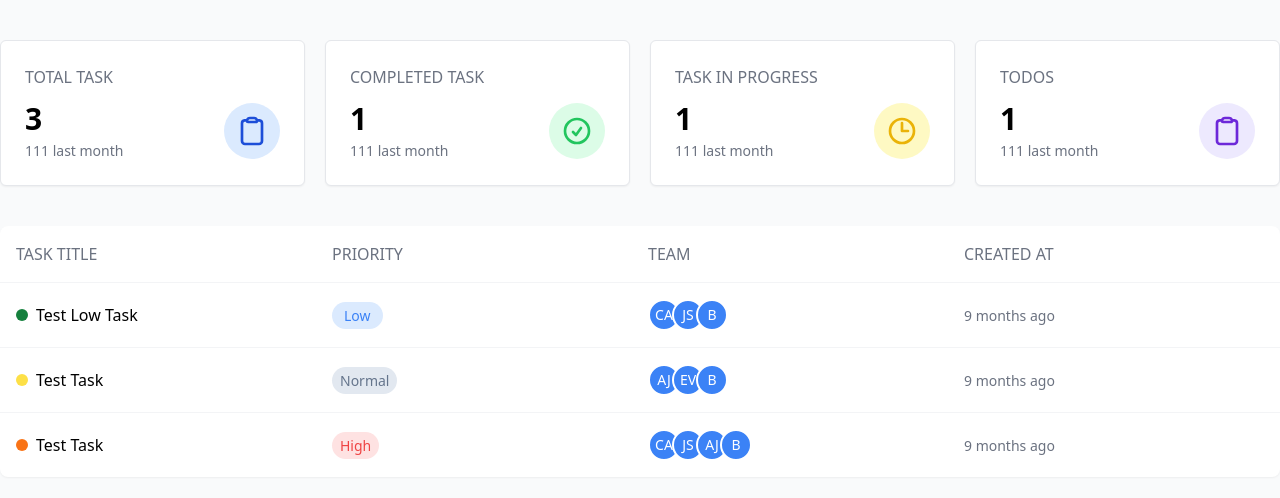
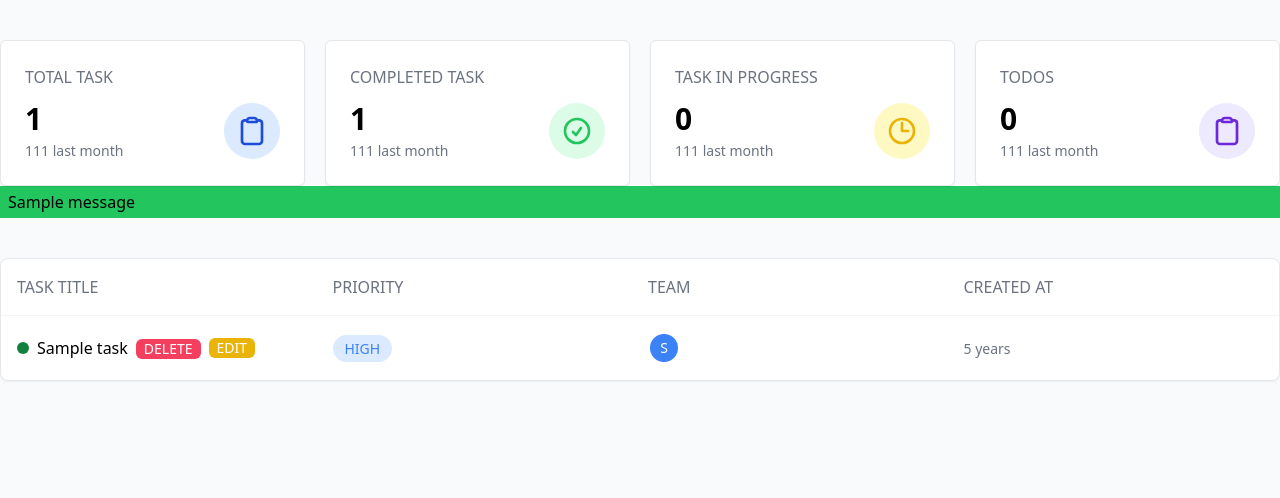
Before and after one commit to alaminmiah4274/task_management, a Django app: page /tasks/manager-dashboard/ in a window 1280 px wide. Shown: the part 40-538 px from the top of the page. Run offline with Django 5.2, Linux system fonts and the light colour scheme; tables that the repository leaves empty hold one stand-in row (values such as "Sample post"); one stand-in notice (Sample message) is shown.

Commit message:
CRUD operations in django

```diff
--- a/static/css/output.css
+++ b/static/css/output.css
@@ -633,6 +633,11 @@ video {
   margin-right: auto;
 }
 
+.my-8 {
+  margin-top: 2rem;
+  margin-bottom: 2rem;
+}
+
 .mb-1 {
   margin-bottom: 0.25rem;
 }
@@ -820,24 +825,9 @@ video {
   border-color: rgb(243 244 246 / var(--tw-border-opacity, 1));
 }
 
-.border-red-500 {
-  --tw-border-opacity: 1;
-  border-color: rgb(239 68 68 / var(--tw-border-opacity, 1));
-}
-
 .border-white {
   --tw-border-opacity: 1;
   border-color: rgb(255 255 255 / var(--tw-border-opacity, 1));
-}
-
-.border-yellow-700 {
-  --tw-border-opacity: 1;
-  border-color: rgb(161 98 7 / var(--tw-border-opacity, 1));
-}
-
-.border-green-700 {
-  --tw-border-opacity: 1;
-  border-color: rgb(21 128 61 / var(--tw-border-opacity, 1));
 }
 
 .bg-blue-100 {
@@ -870,11 +860,6 @@ video {
   background-color: rgb(21 128 61 / var(--tw-bg-opacity, 1));
 }
 
-.bg-orange-500 {
-  --tw-bg-opacity: 1;
-  background-color: rgb(249 115 22 / var(--tw-bg-opacity, 1));
-}
-
 .bg-red-100 {
   --tw-bg-opacity: 1;
   background-color: rgb(254 226 226 / var(--tw-bg-opacity, 1));
@@ -883,6 +868,11 @@ video {
 .bg-red-500 {
   --tw-bg-opacity: 1;
   background-color: rgb(239 68 68 / var(--tw-bg-opacity, 1));
+}
+
+.bg-rose-500 {
+  --tw-bg-opacity: 1;
+  background-color: rgb(244 63 94 / var(--tw-bg-opacity, 1));
 }
 
 .bg-slate-200 {
@@ -910,24 +900,9 @@ video {
   background-color: rgb(254 249 195 / var(--tw-bg-opacity, 1));
 }
 
-.bg-yellow-300 {
-  --tw-bg-opacity: 1;
-  background-color: rgb(253 224 71 / var(--tw-bg-opacity, 1));
-}
-
 .bg-yellow-500 {
   --tw-bg-opacity: 1;
   background-color: rgb(234 179 8 / var(--tw-bg-opacity, 1));
-}
-
-.bg-rose-300 {
-  --tw-bg-opacity: 1;
-  background-color: rgb(253 164 175 / var(--tw-bg-opacity, 1));
-}
-
-.bg-rose-500 {
-  --tw-bg-opacity: 1;
-  background-color: rgb(244 63 94 / var(--tw-bg-opacity, 1));
 }
 
 .p-2 {
@@ -1013,19 +988,9 @@ video {
   color: rgb(34 197 94 / var(--tw-text-opacity, 1));
 }
 
-.text-red-500 {
-  --tw-text-opacity: 1;
-  color: rgb(239 68 68 / var(--tw-text-opacity, 1));
-}
-
 .text-red-700 {
   --tw-text-opacity: 1;
   color: rgb(185 28 28 / var(--tw-text-opacity, 1));
-}
-
-.text-slate-500 {
-  --tw-text-opacity: 1;
-  color: rgb(100 116 139 / var(--tw-text-opacity, 1));
 }
 
 .text-slate-700 {
@@ -1051,6 +1016,18 @@ video {
 .shadow-sm {
   --tw-shadow: 0 1px 2px 0 rgb(0 0 0 / 0.05);
   --tw-shadow-colored: 0 1px 2px 0 var(--tw-shadow-color);
+  box-shadow: var(--tw-ring-offset-shadow, 0 0 #0000), var(--tw-ring-shadow, 0 0 #0000), var(--tw-shadow);
+}
+
+.shadow-lg {
+  --tw-shadow: 0 10px 15px -3px rgb(0 0 0 / 0.1), 0 4px 6px -4px rgb(0 0 0 / 0.1);
+  --tw-shadow-colored: 0 10px 15px -3px var(--tw-shadow-color), 0 4px 6px -4px var(--tw-shadow-color);
+  box-shadow: var(--tw-ring-offset-shadow, 0 0 #0000), var(--tw-ring-shadow, 0 0 #0000), var(--tw-shadow);
+}
+
+.shadow-xl {
+  --tw-shadow: 0 20px 25px -5px rgb(0 0 0 / 0.1), 0 8px 10px -6px rgb(0 0 0 / 0.1);
+  --tw-shadow-colored: 0 20px 25px -5px var(--tw-shadow-color), 0 8px 10px -6px var(--tw-shadow-color);
   box-shadow: var(--tw-ring-offset-shadow, 0 0 #0000), var(--tw-ring-shadow, 0 0 #0000), var(--tw-shadow);
 }
 
--- a/tasks/models.py
+++ b/tasks/models.py
@@ -42,9 +42,10 @@ class TaskDetail(models.Model):
 		(LOW, "LOW")
 	)
 	# std_id = models.CharField(max_length = 200, primary_key = True) # to make primary key
+	# assigned_to = models.CharField(max_length=250)
+
 
 	task = models.OneToOneField(Task, on_delete = models.CASCADE, related_name = "details")
-	assigned_to = models.CharField(max_length = 250)
 	priority = models.CharField(max_length = 1, choices = PRIORITY_OPTIONS, default = LOW)
 	notes = models.TextField(blank = True, null = True)
 
--- a/tasks/templates/dashboard/dashboard.html
+++ b/tasks/templates/dashboard/dashboard.html
@@ -22,6 +22,8 @@
         <h1 class="text-2xl font-semibold">Dashboard</h1>
 
         <div class="flex items-center gap-4">
+
+          <!-- notification button -->
           <button class="p-2 rounded-full hover:bg-gray-100">
             <svg
               xmlns="http://www.w3.org/2000/svg"
@@ -38,6 +40,8 @@
               />
             </svg>
           </button>
+
+          <!-- normal button -->
           <button class="bg-blue-500 h-10 w-10 rounded-full text-white">
             B
           </button>
@@ -49,12 +53,14 @@
       <!-- cards section -->
       <section class="mt-10">
         <div class="grid grid-cols-1 md:grid-cols-2 lg:grid-cols-4 gap-5">
+
           <!-- total card -->
+          <a href="{% url 'manager-dashboard' %}">
             <div class="border bg-white rounded-md shadow-sm p-6">
               <h1 class="text-gray-500 font-medium mb-3">TOTAL TASK</h1>
               <div class="flex justify-between items-center">
                 <div>
-                <p class="text-3xl font-semibold mb-1">3</p>
+                  <p class="text-3xl font-semibold mb-1">{{counts.total}}</p>
                    <p class="text-gray-500 text-sm">111 last month</p>
                 </div>
 
@@ -77,13 +83,16 @@
                 </button>
               </div>
             </div>
+          </a>
 
-          <!-- complete -->
+
+          <!-- completed -->
+          <a href="{% url 'manager-dashboard' %}?type=completed">
             <div class="border bg-white rounded-md shadow-sm p-6">
               <h1 class="text-gray-500 font-medium mb-3">COMPLETED TASK</h1>
               <div class="flex justify-between items-center">
                 <div>
-                <p class="text-3xl font-semibold mb-1">1</p>
+                  <p class="text-3xl font-semibold mb-1"> {{counts.completed}} </p>
                   <p class="text-gray-500 text-sm">111 last month</p>
                 </div>
 
@@ -106,13 +115,16 @@
                 </button>
               </div>
             </div>
+          </a>
 
-          <!-- progress -->
+
+          <!-- in progress -->
+          <a href="{% url 'manager-dashboard' %}?type=in-progress">
             <div class="border bg-white rounded-md shadow-sm p-6">
               <h1 class="text-gray-500 font-medium mb-3">TASK IN PROGRESS</h1>
               <div class="flex justify-between items-center">
                 <div>
-                <p class="text-3xl font-semibold mb-1">1</p>
+                  <p class="text-3xl font-semibold mb-1"> {{counts.in_progress}} </p>
                   <p class="text-gray-500 text-sm">111 last month</p>
                 </div>
 
@@ -135,13 +147,16 @@
                 </button>
               </div>
             </div>
+          </a>
+
 
           <!-- todos -->
+          <a href="{% url 'manager-dashboard' %}?type=pending">
             <div class="border bg-white rounded-md shadow-sm p-6">
               <h1 class="text-gray-500 font-medium mb-3">TODOS</h1>
               <div class="flex justify-between items-center">
                 <div>
-                <p class="text-3xl font-semibold mb-1">1</p>
+                  <p class="text-3xl font-semibold mb-1"> {{counts.pending}} </p>
                   <p class="text-gray-500 text-sm">111 last month</p>
                 </div>
 
@@ -164,8 +179,24 @@
                 </button>
               </div>
             </div>
+          </a>
         </div>
       </section>
+
+      <!-- task deleted messages -->
+      <div>
+        {% if messages %}
+          {% for message in messages %}
+            {% if message.tags == 'success' %}
+              <div class="px-2 py-1 {% if message.tags == 'success' %} bg-green-500 {% endif %}">{{message}}</div>
+            {% endif %}
+
+            {% if message.tags == 'error' %}
+              <div class="px-2 py-1 {% if message.tags == 'error' %} bg-rose-500 {% endif %}">{{message}}</div>
+            {% endif %}
+          {% endfor %}
+        {% endif %}
+      </div>
 
       <!-- django part -->
       <!-- prettier-ignore -->
--- a/tasks/templates/dashboard/manager_dashboard.html
+++ b/tasks/templates/dashboard/manager_dashboard.html
@@ -9,8 +9,9 @@
 
 <!-- table section -->
 <section class="mt-10">
+  <div class="bg-white rounded-lg shadow-sm border">
+
     <!-- table header -->
-  <div class="bg-white rounded-lg shadow-sm">
     <div
       class="grid grid-cols-4 text-gray-500 p-4 border-b border-gray-100 gap-4"
     >
@@ -23,117 +24,50 @@
     <!-- table elements -->
 
     <!-- task one -->
+    {% for task in tasks %}
       <div class="divide-y divide-gray-100">
         <div class="grid grid-cols-4 items-center p-4 gap-4">
+
+          <!-- title -->
           <div class="flex items-center gap-2">
             <div class="w-3 h-3 bg-green-700 rounded-full"></div>
-          <div class="">Test Low Task</div>
+            <div class=""> {{task.title}} </div>
+
+            <!-- task delete button -->
+            <form action="{% url 'delete-task' task.id %}" method="POST">
+              {% csrf_token %}
+              <button type="submit" class="px-2 bg-rose-500 rounded-md text-white text-sm">DELETE</button>
+            </form>
+
+            <!-- task edit button -->
+            <a href="{% url 'update-task' task.id %}" class="px-2 bg-yellow-500 rounded-md text-sm text-white">EDIT</a>
           </div>
+
+          <!-- priority -->
           <div>
             <span class="px-3 py-1 text-sm rounded-full bg-blue-100 text-blue-500"
-            >Low</span
+              > {{task.details.get_priority_display}} </span
             >
           </div>
-        <div>
+
+          <!-- team -->
           <div class="flex -space-x-2">
+            {% for emp in task.assigned_to.all %}
                <div
                   class="w-8 h-8 rounded-full bg-blue-500 flex justify-center items-center text-white text-sm border-2 border-white"
               >
-              CA
+                {{emp.name|slice:":1"}}
               </div>
-            <div
-              class="w-8 h-8 bg-blue-500 text-white rounded-full flex justify-center items-center text-sm border-2 border-white"
-            >
-              JS
+            {% endfor %}
           </div>
-            <div
-              class="w-8 h-8 bg-blue-500 text-white rounded-full flex justify-center items-center text-sm border-2 border-white"
-            >
-              B
+
+          <!-- created at -->
+          <div>
+            <span class="text-sm text-gray-500"> {{task.created_at|timesince}} </span>
           </div>
         </div>
       </div>
-        <div>
-          <span class="text-sm text-gray-500">9 months ago</span>
-        </div>
-      </div>
-
-      <!-- task two -->
-      <div class="grid grid-cols-4 items-center p-4 gap-4">
-        <div class="flex items-center gap-2">
-          <div class="w-3 h-3 bg-yellow-300 rounded-full"></div>
-          <div>Test Task</div>
-        </div>
-        <div>
-          <span
-            class="px-2 py-1 rounded-full bg-slate-200 text-sm text-slate-500"
-            >Normal</span
-          >
-        </div>
-        <div>
-          <div class="flex -space-x-2">
-            <div
-              class="w-8 h-8 bg-blue-500 rounded-full text-white flex items-center justify-center text-sm border-2 border-white"
-            >
-              AJ
-            </div>
-            <div
-              class="w-8 h-8 bg-blue-500 rounded-full text-white flex items-center justify-center text-sm border-2 border-white"
-            >
-              EV
-            </div>
-            <div
-              class="w-8 h-8 bg-blue-500 rounded-full text-white flex items-center justify-center text-sm border-2 border-white"
-            >
-              B
-            </div>
-          </div>
-        </div>
-        <div>
-          <span class="text-gray-500 text-sm">9 months ago</span>
-        </div>
-      </div>
-
-      <!-- task three -->
-      <div class="grid grid-cols-4 items-center p-4 gap-4">
-        <div class="flex items-center gap-2">
-          <div class="w-3 h-3 bg-orange-500 rounded-full"></div>
-          <div>Test Task</div>
-        </div>
-        <div>
-          <span class="px-2 py-1 bg-red-100 text-sm text-red-500 rounded-full"
-            >High</span
-          >
-        </div>
-        <div>
-          <div class="flex -space-x-2">
-            <div
-              class="w-8 h-8 bg-blue-500 text-white rounded-full flex justify-center items-center text-sm border-2 border-white"
-            >
-              CA
-            </div>
-            <div
-              class="w-8 h-8 bg-blue-500 rounded-full text-white flex justify-center items-center text-sm border-2 border-white"
-            >
-              JS
-            </div>
-            <div
-              class="w-8 h-8 bg-blue-500 text-white text-sm rounded-full flex justify-center items-center border-2 border-white"
-            >
-              AJ
-            </div>
-            <div
-              class="w-8 h-8 bg-blue-500 text-sm text-white rounded-full flex justify-center items-center border-2 border-white"
-            >
-              B
-            </div>
-          </div>
-        </div>
-        <div>
-          <span class="text-sm text-gray-500">9 months ago</span>
-        </div>
-      </div>
-    </div>
+    {% endfor %}
   </div>
 </section>
 
--- a/tasks/urls.py
+++ b/tasks/urls.py
@@ -1,10 +1,12 @@
 from django.urls import path
-from tasks.views import manager_dashboard, user_dashboard, test_static, create_task, show_task
+from tasks.views import manager_dashboard, user_dashboard, test_static, create_task, show_task, update_task, delete_task
 
 urlpatterns = [
-	path("manager-dashboard/", manager_dashboard),
+	path("manager-dashboard/", manager_dashboard, name = "manager-dashboard"),
 	path("user-dashboard/", user_dashboard),
 	path("test/", test_static),
-	path("create-task/", create_task),
+	path("create-task/", create_task, name = "create-task"),
 	path("show-task/", show_task),
+	path("update-task/<int:id>/", update_task, name = "update-task"),
+	path("delete-task/<int:id>/", delete_task, name = "delete-task"),
 ]
--- a/tasks/views.py
+++ b/tasks/views.py
@@ -1,14 +1,59 @@
-from django.shortcuts import render
+from django.shortcuts import render, redirect
 from django.http import HttpResponse
-from tasks.forms import TaskForm, TaskModelForm
+from tasks.forms import TaskForm, TaskModelForm, TaskDetailModelForm
 from tasks.models import Employee, Task, TaskDetail, Project, Employee
-from datetime import date
+from datetime import date, timedelta
 from django.db.models import Q, Count, Min, Max, Avg, Sum
+from django.contrib import messages
 
 # Create your views here.
 
 def manager_dashboard(request):
-	return render(request, "dashboard/manager_dashboard.html")
+	type = request.GET.get("type", "all")
+
+	# tasks = Task.objects.select_related("details").prefetch_related("assigned_to").all()
+
+	# total_task = tasks.count()
+	# completed_task = Task.objects.filter(status = "COMPLETED").count()
+	# in_progress_task = Task.objects.filter(status = "IN_PROGRESS").count()
+	# pending_task = Task.objects.filter(status = "PENDING").count()
+
+
+	counts = Task.objects.aggregate(
+		total = Count("id"),
+		completed = Count("id", filter = Q(status = "COMPLETED")),
+		in_progress = Count("id", filter = Q(status = "IN_PROGRESS")),
+		pending = Count("id", filter = Q(status = "PENDING"))
+	)
+
+	# retrieving card data (dynamic query)
+	base_query = Task.objects.select_related("details").prefetch_related("assigned_to")
+
+
+	if type == "completed":
+		tasks = base_query.filter(status = "COMPLETED")
+	elif type == "in-progress":
+		tasks = base_query.filter(status = "IN_PROGRESS")
+	elif type == "pending":
+		tasks = base_query.filter(status = "PENDING")
+	elif type == "all":
+		tasks = base_query.all()
+
+
+	# context = {
+	# 	"tasks": tasks,
+	# 	"total_task": total_task,
+	# 	"completed_task": completed_task,
+	# 	"in_progress_task": in_progress_task,
+	# 	"pending_task": pending_task
+	# }
+
+	context = {
+		"tasks": tasks,
+		"counts": counts
+	}
+
+	return render(request, "dashboard/manager_dashboard.html", context)
 
 
 def user_dashboard(request):
@@ -32,21 +77,30 @@ def test_static(request):
 	return render(request, "test.html", context)
 
 
+# task is being created with task form
 def create_task(request):
 
 	# for GET:
 	# employees = Employee.objects.all()
 	# form = TaskForm(employees = employees)
-	form = TaskModelForm()
+	task_form = TaskModelForm()
+	task_detail_form = TaskDetailModelForm()
+
 
 	# for POST:
 	if request.method == "POST":
 		""" for Django Model Form """
-		form = TaskModelForm(request.POST)
-		if form.is_valid():
-			form.save()
+		task_form = TaskModelForm(request.POST)
+		task_detail_form = TaskDetailModelForm(request.POST)
 
-			return render(request, "task_form.html", {"form": form, "message": "Task added successfully"})
+		if task_form.is_valid() and task_detail_form.is_valid():
+			task = task_form.save()
+			task_detail = task_detail_form.save(commit = False)
+			task_detail.task = task
+			task_detail.save()
+
+			messages.success(request, "Task created successfully")
+			return redirect("create-task")
 
 
 		''' for Django Form '''
@@ -67,7 +121,7 @@ def create_task(request):
 		# 	return HttpResponse("Task Added Successfully")
 
 
-	context = {"form": form}
+	context = {"task_form": task_form, "task_detail_form": task_detail_form}
 	return render(request, "task_form.html", context)
 
 
@@ -129,10 +183,50 @@ def show_task(request):
 	# Count(), Sum(), Avg(), Min(), Max()
 	# task_count = Task.objects.aggregate(num_task = Count("id"))
 	''' ascedging order '''
-	projects = Project.objects.annotate(task_nums = Count("task")).order_by("task_nums")
+	# projects = Project.objects.annotate(task_nums = Count("task")).order_by("task_nums")
+
+	tasks = Task.objects.filter(due_date__lt = date.today() - timedelta(weeks = 1))
 
 	''' descending order '''
 	# projects = Project.objects.annotate(task_nums = Count("task")).order_by("-task_nums")
 
-	return render(request, "show_task.html", {"projects": projects})
+	return render(request, "show_task.html", {"tasks": tasks})
 	# return render(request, "show_task.html", {"tasks": tasks, "task_3": task_3, "first_task": first_task})
+
+
+
+def update_task(request, id):
+	task = Task.objects.get(id = id)
+
+	task_form = TaskModelForm(instance = task)
+
+	if task.details:
+		task_detail_form = TaskDetailModelForm(instance = task.details)
+
+	if request.method == "POST":
+		task_form = TaskModelForm(request.POST, instance = task)
+		task_detail_form = TaskDetailModelForm(request.POST, instance = task.details)
+
+		if task_form.is_valid() and task_detail_form.is_valid():
+			task = task_form.save()
+			task_detail = task_detail_form.save(commit = False)
+			task_detail.task = task
+			task_detail.save()
+
+			messages.success(request, "Task Updated Successfully")
+			return redirect("update-task", id)
+
+	context = {"task_form": task_form, "task_detail_form": task_detail_form}
+	return render(request, "task_form.html", context)
+
+
+def delete_task(request, id):
+	if request.method == "POST":
+		task = Task.objects.get(id = id)
+		task.delete()
+
+		messages.success(request, "Task Deleted Successfully")
+		return redirect("manager-dashboard")
+	else:
+		messages.error(request, "Something Went Wrong")
+		return redirect("manager-dashboard")
```
Also changed, not shown: tasks/forms.py (+13 -2 lines), tasks/templates/show_task.html (+20 -5 lines), tasks/templates/task_form.html (+9 -7 lines), tasks/migrations/0001_initial.py (added). Lines whose indentation alone changed are shown as unchanged.
